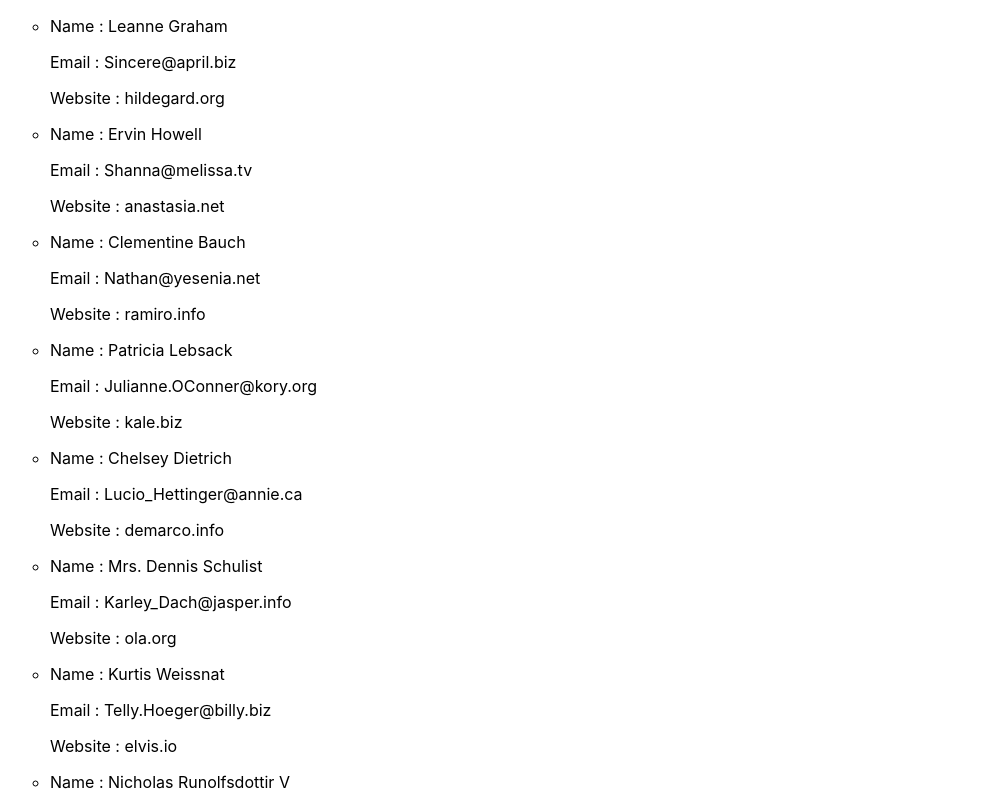
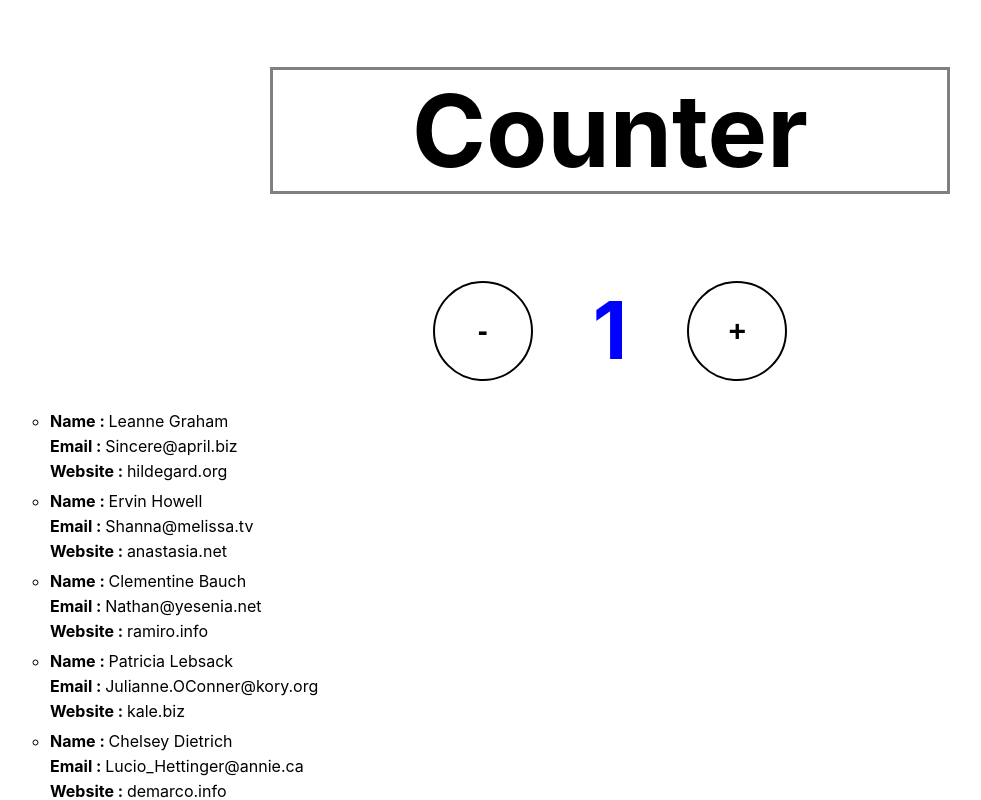
Before and after one commit to Adrien-GOGOIS/Users, a React (Create React App) app: page / in a window 1280 px wide. Shown: the top 800 px of the page, without its empty margins (30-1011 px from the left). Built offline with nearby package versions, Linux system fonts and the light colour scheme.

Commit message:
Merge Counter and Users exercice

```diff
--- a/src/App.css
+++ b/src/App.css
@@ -36,3 +36,11 @@
     transform: rotate(360deg);
   }
 }
+
+h1 {
+  font-size: 100px;
+  border: solid gray 3px;
+  margin-right: 300px;
+  margin-left: 300px;
+  text-align: center;
+}
--- a/src/App.js
+++ b/src/App.js
@@ -1,8 +1,12 @@
 import "./App.css";
+import "./components/Counter.css";
 import React from "react";
 
 import users from "./users.json";
+
+// COMPONENTS
 import UserInfo from "./components/UserInfo";
+import Counter from "./components/Counter.js";
 
 const data = users.map((user) => {
   return (
@@ -14,7 +18,13 @@ class App extends React.Component {
   render() {
     return (
       <div>
-        <ul>{data}</ul>
+        <div>
+          <h1>Counter</h1>
+          <Counter increment="+" substract="-" />
+        </div>
+        <div>
+          <ul>{data}</ul>
+        </div>
       </div>
     );
   }
--- /dev/null
+++ b/src/components/Counter.css
@@ -0,0 +1,40 @@
+h2 {
+  color: blue;
+  font-size: 80px;
+  margin: 20px 60px;
+  text-align: center;
+}
+
+button {
+  height: 100px;
+  width: 100px;
+  font-size: 30px;
+  font-weight: bold;
+  border-radius: 50%;
+  border: solid 2px black;
+  background-color: white;
+  margin: 20px 0;
+}
+
+.container {
+  display: flex;
+  flex-direction: row;
+  justify-content: center;
+}
+
+span {
+  font-weight: bold;
+  text-decoration: dotted;
+}
+
+ul {
+  margin: 10px 0;
+}
+
+li {
+  margin: 2px 0;
+}
+
+p {
+  margin: 5px 0;
+}
--- /dev/null
+++ b/src/components/Counter.js
@@ -0,0 +1,38 @@
+import React from "react";
+import "./Counter.css";
+
+class Counter extends React.Component {
+  constructor() {
+    super();
+    this.state = {
+      count: 1,
+    };
+  }
+  render() {
+    return (
+      <div className="container">
+        <button
+          onClick={() => {
+            if (this.state.count > 1) {
+              this.setState({ count: this.state.count - 1 });
+            }
+          }}
+        >
+          {this.props.substract}
+        </button>
+        <h2>{this.state.count}</h2>
+        <button
+          onClick={() => {
+            if (this.state.count < 100) {
+              this.setState({ count: this.state.count + 1 });
+            }
+          }}
+        >
+          {this.props.increment}
+        </button>
+      </div>
+    );
+  }
+}
+
+export default Counter;
--- a/src/components/UserInfo.js
+++ b/src/components/UserInfo.js
@@ -1,4 +1,5 @@
 import React from "react";
+import "./Counter.css";
 
 class UserInfo extends React.Component {
   render() {
@@ -6,9 +7,18 @@ class UserInfo extends React.Component {
       <div>
         <ul>
           <li>
-            <p>Name : {this.props.name}</p>
-            <p>Email : {this.props.email}</p>
-            <p>Website : {this.props.website}</p>
+            <p>
+              <span>Name : </span>
+              {this.props.name}
+            </p>
+            <p>
+              <span>Email : </span>
+              {this.props.email}
+            </p>
+            <p>
+              <span>Website : </span>
+              {this.props.website}
+            </p>
           </li>
         </ul>
       </div>
```
